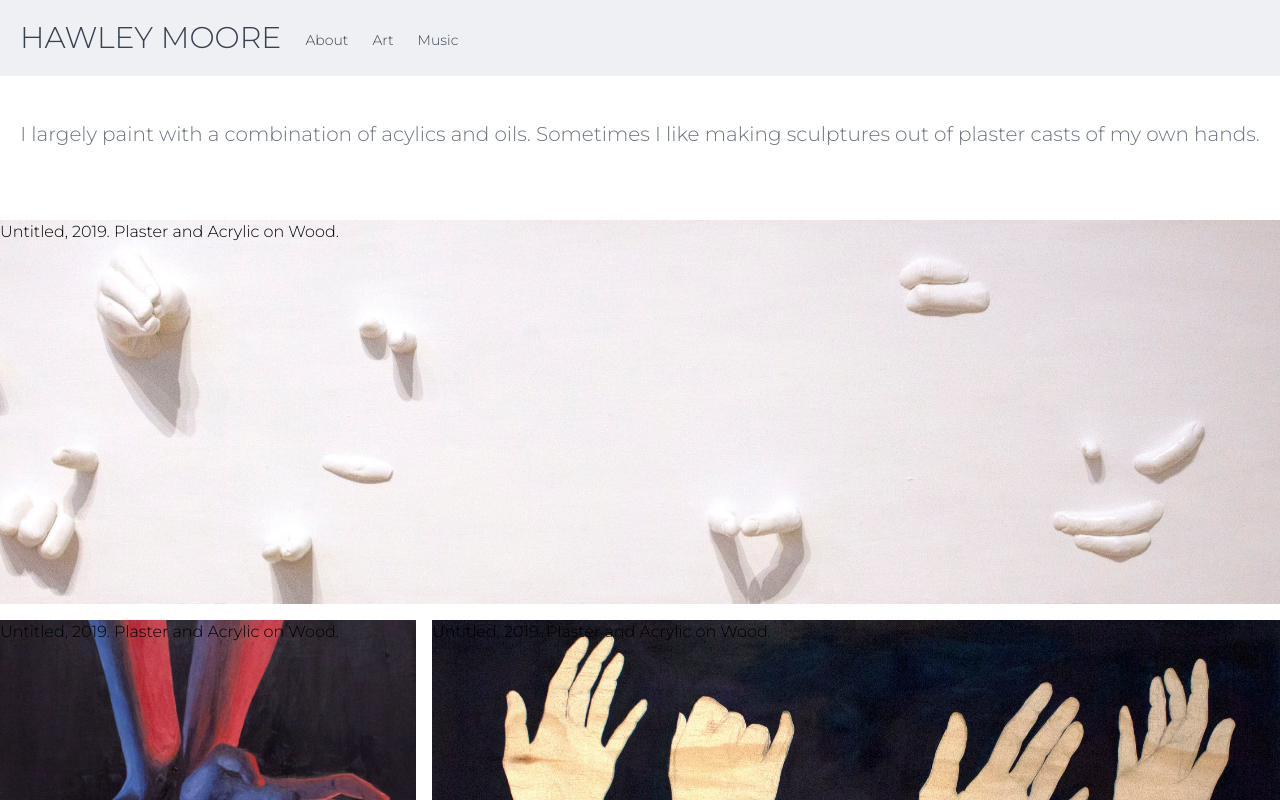
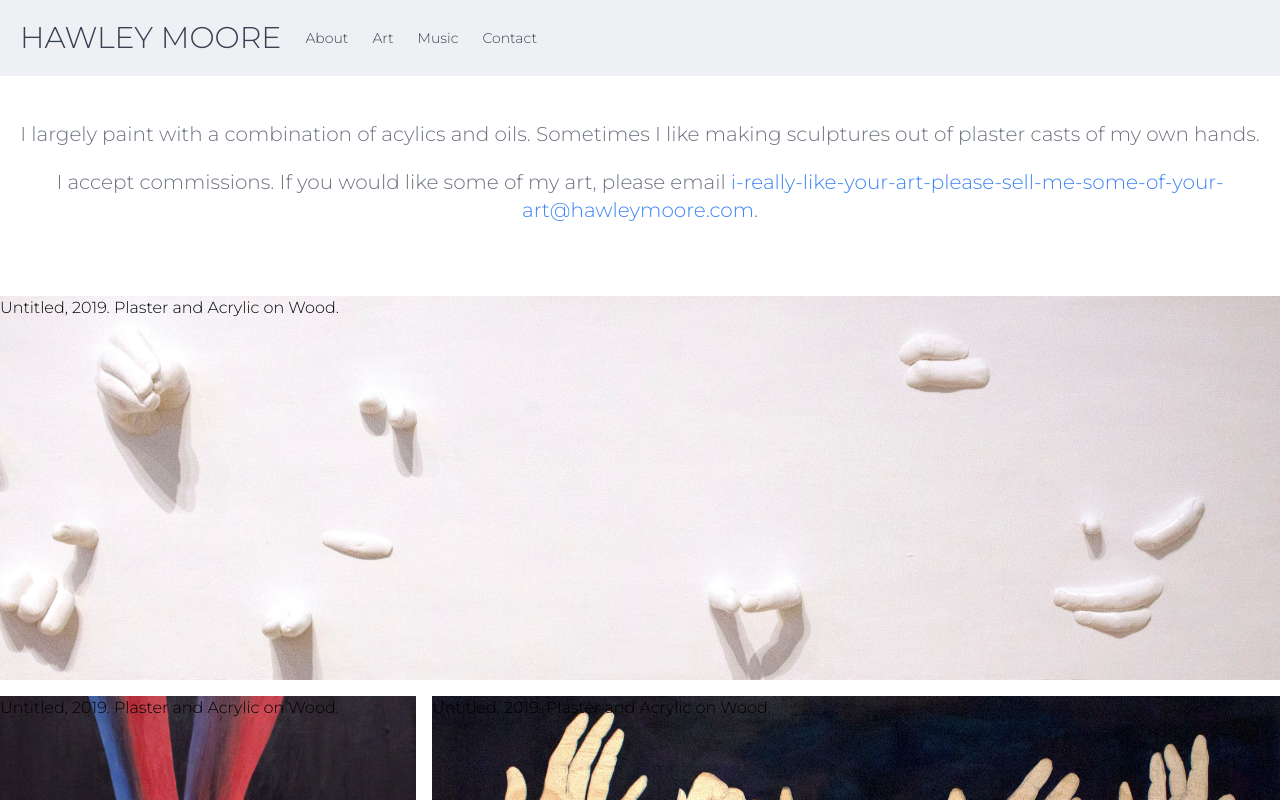
Before and after one commit to hawleym/personal-site, a Next.js app: page /art in a window 1280 px wide. Shown: the top 800 px of the page. Built offline with nearby package versions, Linux system fonts and the light colour scheme.

Commit message:
simplified styles, added contact page

```diff
--- a/components/nav.js
+++ b/components/nav.js
@@ -2,34 +2,41 @@ import Link from 'next/link';
 
 export default function Nav() {
   return (
-    <header class="font-montserrat text-gray-700 bg-gray-200 bg-opacity-60 body-font fixed w-screen">
+    <header className="font-montserrat text-gray-700 bg-gray-200 bg-opacity-60 body-font fixed w-screen font-medium sm:text-3sm text-sm">
       <nav>
         <ul className="p-5 flex-1 flex items-center justify-center sm:items-stretch sm:justify-start">
           <li>
             <Link href="/">
-              <a className="text-gray-700 hover:text-white pr-3 rounded-md md:text-3xl sm:text-2xl text-xl font-medium">
+              <a className="pr-3 rounded-md md:text-3xl sm:text-2xl text-xl hover:text-white">
                 HAWLEY MOORE
               </a>
             </Link>
           </li>
           <li className="sm:pt-2 pt-1">
             <Link href="/about">
-              <a className="text-gray-700 hover:text-white px-3 rounded-md sm:text-3sm text-sm font-medium">
+              <a className="px-3 rounded-md hover:text-white">
                 About
               </a>
             </Link>
           </li>
           <li className="sm:pt-2 pt-1">
             <Link href="/art">
-              <a className="text-gray-700 hover:text-white px-3 rounded-md sm:text-3sm text-sm font-medium">
+              <a className="px-3 rounded-md hover:text-white">
                 Art
               </a>
            </Link>
           </li>
           <li className="sm:pt-2 pt-1">
             <Link href="/music">
-              <a className="text-gray-700 hover:text-white px-3 rounded-md sm:text-3sm text-sm font-medium">
+              <a className="px-3 rounded-md hover:text-white">
                 Music
+              </a>
+            </Link>
+          </li>
+          <li className="sm:pt-2 pt-1">
+            <Link href="/contact">
+              <a className="px-3 rounded-md hover:text-white">
+                Contact
               </a>
             </Link>
           </li>
--- a/pages/_document.js
+++ b/pages/_document.js
@@ -10,10 +10,8 @@ class MyDocument extends Document {
     return (
       <Html lang="en">
         <Head>
-          <link
-            href="https://fonts.googleapis.com/css2?family=Montserrat:wght@300&display=swap"
-            rel="stylesheet"
-          />
+        <link rel="preconnect" href="https://fonts.gstatic.com"/>
+        <link href="https://fonts.googleapis.com/css2?family=Montserrat:wght@300;600&display=swap" rel="stylesheet"/>
         </Head>
         <body>
           <Main />
--- a/pages/art.js
+++ b/pages/art.js
@@ -79,6 +79,14 @@ export default function ArtPage() {
           I largely paint with a combination of acylics and oils. Sometimes I
           like making sculptures out of plaster casts of my own hands.
         </h1>
+        <h1 className="text-xl text-center text-gray-500 pt-5">
+          I accept commissions. If you would like some of my art, please
+          email{' '}
+          <a
+            href="mailto:I-really-like-your-art-please-sell-me-some-of-your-art@hawleymoore.com"
+            className="text-blue-500 hover:font-semibold"
+          >i-really-like-your-art-please-sell-me-some-of-your-art@hawleymoore.com</a>.
+        </h1>
       </div>
       <div className="container mx-auto py-8">
         <div className="grid grid-cols-6 gap-4 justify-items-stretch place-content-center">
--- /dev/null
+++ b/pages/contact.js
@@ -0,0 +1,17 @@
+import Nav from '../components/nav';
+
+export default function ContactPage() {
+  return (
+    <div>
+      <Nav />
+      <div className="py-10">
+        <h1 className="pt-20 text-5xl text-center text-gray-700">
+          Contact Me
+        </h1>
+        <p className="text-l p-5 text-center text-gray-900">
+            Don't attempt to contact me. I'll find you.
+        </p>
+      </div>
+    </div>
+  );
+}
```
